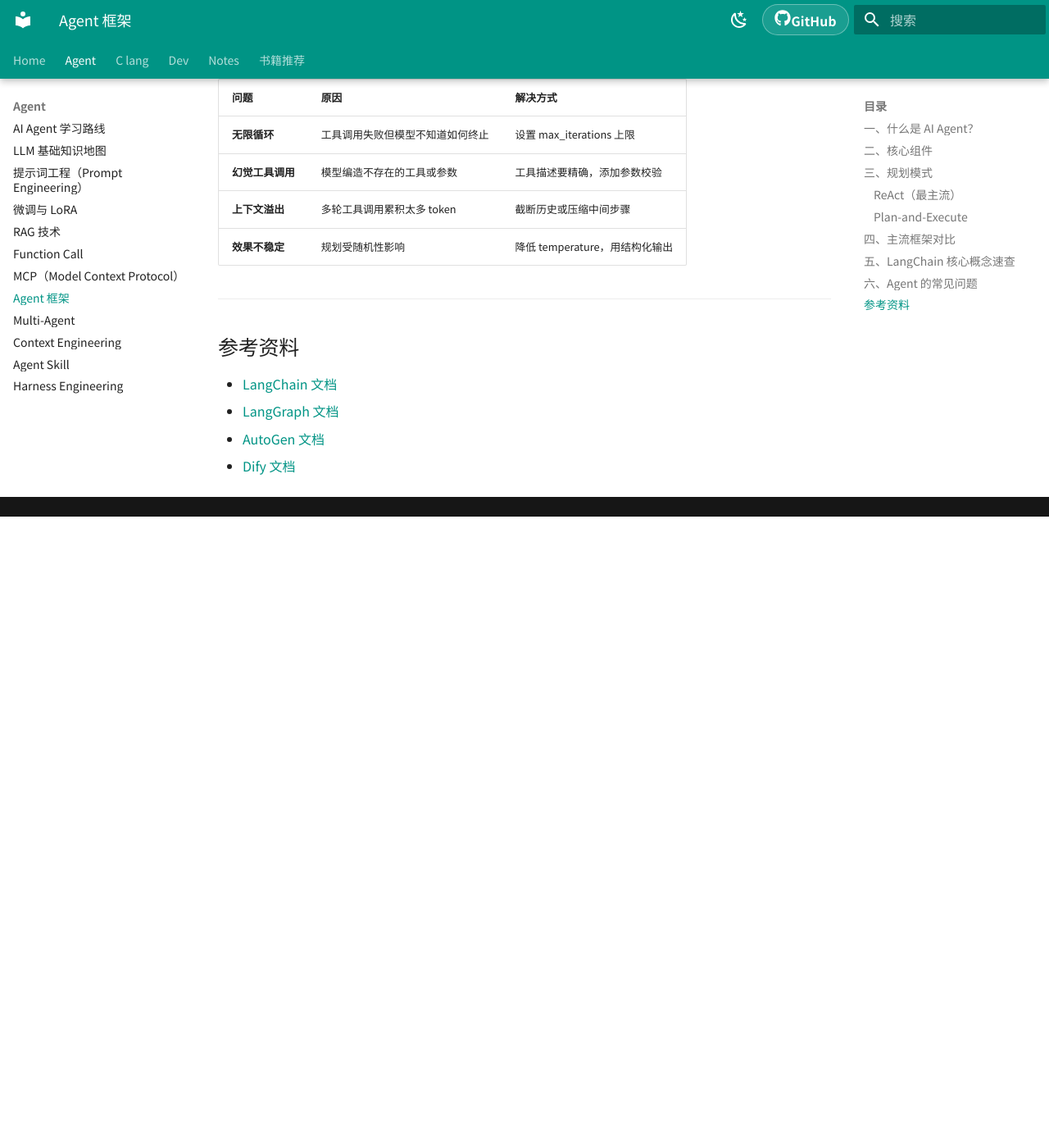
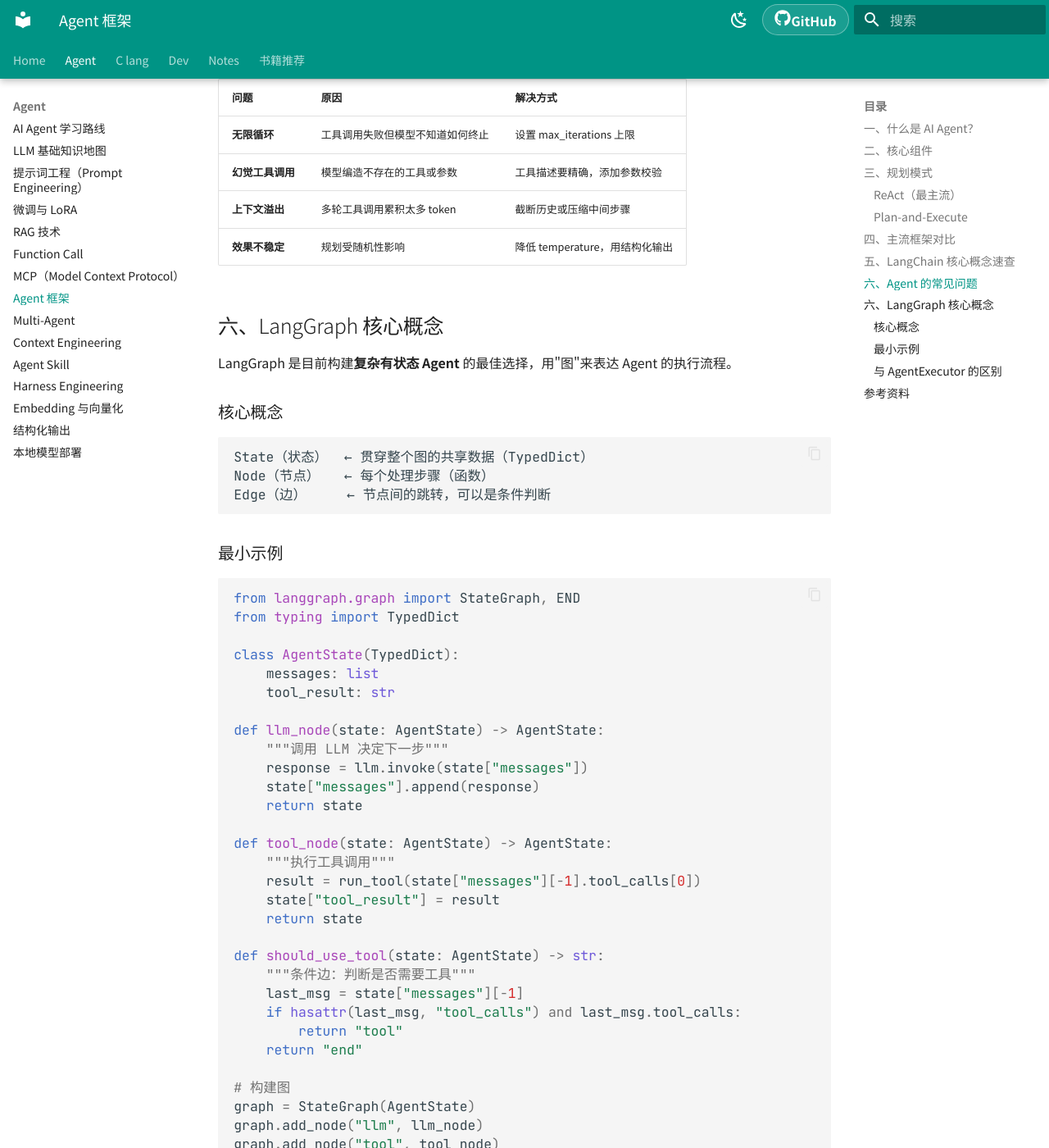
Before and after one commit to yangyinmiao/my-notes, an MkDocs documentation site: the page built from docs/agent/07-Agent框架.md, in a window 1280 px wide and 1400 px high, scrolled down 2745 px. Shown: the whole window at 82% size. Built offline with MkDocs 1.6.1 and Material for MkDocs 9.7.7, drawn with Linux system fonts in a browser that asks for light colours; before the commit the page ends 3375 px from its top, so only the background shows below that; some of the changed text lies outside the part shown.

Commit message:
知识点扫盲：新增12-Embedding、13-结构化输出、14-本地模型部署；补充07-LangGraph详解、01-量化说明

````diff
--- a/docs/agent/07-Agent框架.md
+++ b/docs/agent/07-Agent框架.md
@@ -116,6 +116,68 @@
 | **上下文溢出** | 多轮工具调用累积太多 token | 截断历史或压缩中间步骤 |
 | **效果不稳定** | 规划受随机性影响 | 降低 temperature，用结构化输出 |
 
+## 六、LangGraph 核心概念
+
+LangGraph 是目前构建**复杂有状态 Agent** 的最佳选择，用"图"来表达 Agent 的执行流程。
+
+### 核心概念
+
+```
+State（状态）  ← 贯穿整个图的共享数据（TypedDict）
+Node（节点）   ← 每个处理步骤（函数）
+Edge（边）     ← 节点间的跳转，可以是条件判断
+```
+
+### 最小示例
+
+```python
+from langgraph.graph import StateGraph, END
+from typing import TypedDict
+
+class AgentState(TypedDict):
+    messages: list
+    tool_result: str
+
+def llm_node(state: AgentState) -> AgentState:
+    """调用 LLM 决定下一步"""
+    response = llm.invoke(state["messages"])
+    state["messages"].append(response)
+    return state
+
+def tool_node(state: AgentState) -> AgentState:
+    """执行工具调用"""
+    result = run_tool(state["messages"][-1].tool_calls[0])
+    state["tool_result"] = result
+    return state
+
+def should_use_tool(state: AgentState) -> str:
+    """条件边：判断是否需要工具"""
+    last_msg = state["messages"][-1]
+    if hasattr(last_msg, "tool_calls") and last_msg.tool_calls:
+        return "tool"
+    return "end"
+
+# 构建图
+graph = StateGraph(AgentState)
+graph.add_node("llm", llm_node)
+graph.add_node("tool", tool_node)
+graph.set_entry_point("llm")
+graph.add_conditional_edges("llm", should_use_tool, {"tool": "tool", "end": END})
+graph.add_edge("tool", "llm")   # 工具执行完回到 LLM
+
+app = graph.compile()
+result = app.invoke({"messages": [HumanMessage("帮我查 EXP-001 的状态")]})
+```
+
+### 与 AgentExecutor 的区别
+
+| | AgentExecutor | LangGraph |
+|--|--------------|-----------|
+| **流程控制** | 固定 ReAct 循环 | 完全自定义图结构 |
+| **状态管理** | 有限 | 丰富，可持久化 |
+| **调试** | 较难 | 可视化节点执行 |
+| **适合** | 简单 Agent | 复杂多步、有分支的 Agent |
+
 ---
 
 ## 参考资料
````
Also changed, not shown: docs/agent/00-overview.md (+9 -0 lines), docs/agent/01-LLM基础.md (+1 -1 lines), docs/agent/12-Embedding与向量化.md (added, +159 -0 lines), docs/agent/13-结构化输出.md (added, +177 -0 lines), docs/agent/14-本地模型部署.md (added, +168 -0 lines).
